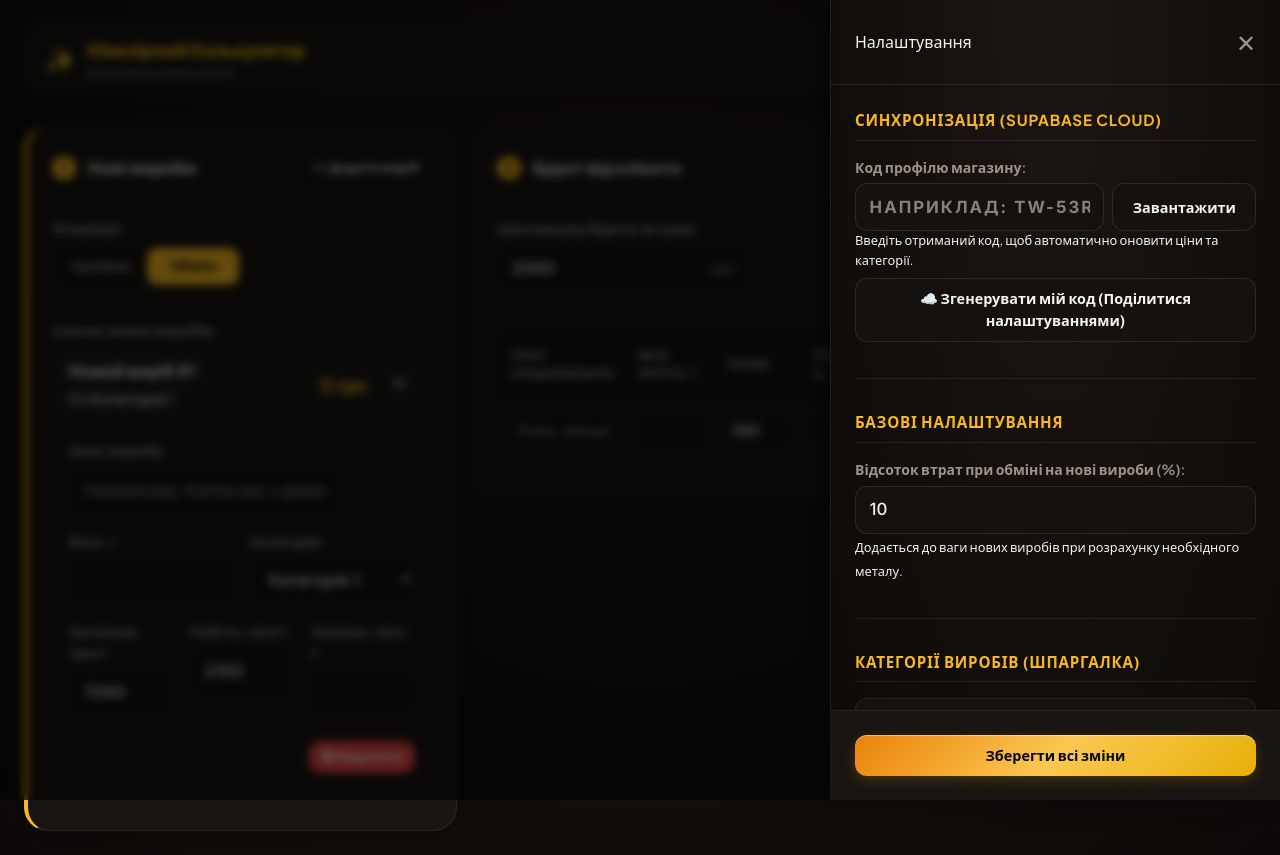
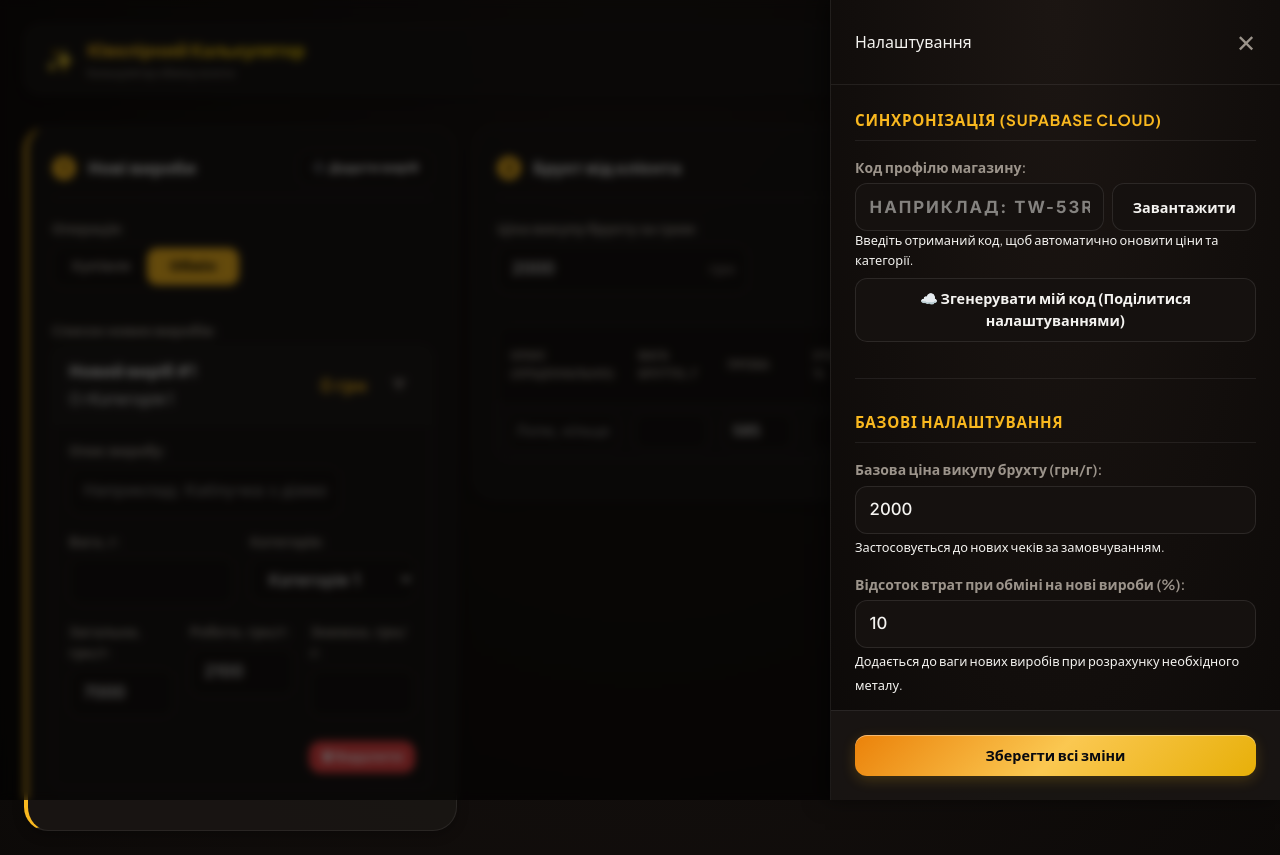
Before and after one commit to Lekmuth/Exchage_calc, a Next.js app: page / in a window 1280 px wide. Both pictures are taken after a click on the button "⚙️". Built offline with nearby package versions, Linux system fonts and the light colour scheme.

Commit message:
feat: Add buyback rate to settings drawer and cloud sync

```diff
--- a/app/page.js
+++ b/app/page.js
@@ -248,6 +248,8 @@ export default function Calculator() {
         updateSettings={updateSettings}
         categories={categories}
         setCategories={setCategories}
+        buybackRate={buybackRate}
+        setBuybackRate={setBuybackRate}
       />
     </div>
   );
--- a/components/SettingsDrawer.js
+++ b/components/SettingsDrawer.js
@@ -1,22 +1,26 @@
 import React, { useState, useEffect } from 'react';
 import { loadPresetFromCloud, savePresetToCloud } from '../utils/cloudStorage';
 
-export default function SettingsDrawer({ isOpen, onClose, globalSettings, updateSettings, categories, setCategories }) {
+export default function SettingsDrawer({ isOpen, onClose, globalSettings, updateSettings, categories, setCategories, buybackRate, setBuybackRate }) {
   const [exchangeLoss, setExchangeLoss] = useState(globalSettings.exchangeLoss);
+  const [localBuybackRate, setLocalBuybackRate] = useState(buybackRate || 2000);
   const [localCategories, setLocalCategories] = useState([...categories]);
   const [storeCode, setStoreCode] = useState('');
 
   useEffect(() => {
     if (isOpen) {
       setExchangeLoss(globalSettings.exchangeLoss);
+      setLocalBuybackRate(buybackRate);
       setLocalCategories([...categories]);
     }
-  }, [isOpen, globalSettings.exchangeLoss, categories]);
+  }, [isOpen, globalSettings.exchangeLoss, categories, buybackRate]);
 
   const handleSave = () => {
     updateSettings({
-      exchangeLoss: parseFloat(exchangeLoss) || 10
+      exchangeLoss: parseFloat(exchangeLoss) || 10,
+      buybackRate: parseFloat(localBuybackRate) || 0
     });
+    setBuybackRate(parseFloat(localBuybackRate) || 0);
     setCategories(localCategories);
     localStorage.setItem('exchangeCalcCategories', JSON.stringify(localCategories));
     onClose();
@@ -46,6 +50,7 @@ export default function SettingsDrawer({ isOpen, onClose, globalSettings, update
 
       if (data.settings && data.categories) {
         if (data.settings.exchangeLoss !== undefined) setExchangeLoss(data.settings.exchangeLoss);
+        if (data.settings.buybackRate !== undefined) setLocalBuybackRate(data.settings.buybackRate);
         setLocalCategories(data.categories);
         updateSettings({
           appTitle: data.settings.appTitle || globalSettings.appTitle,
@@ -54,6 +59,7 @@ export default function SettingsDrawer({ isOpen, onClose, globalSettings, update
       } else {
         // Legacy payload format fallback
         if (data.exchangeLoss !== undefined) setExchangeLoss(data.exchangeLoss);
+        if (data.buybackRate !== undefined) setLocalBuybackRate(data.buybackRate);
         if (data.categories && Array.isArray(data.categories)) setLocalCategories(data.categories);
         if (data.appTitle || data.appSubtitle) {
           updateSettings({
@@ -76,7 +82,8 @@ export default function SettingsDrawer({ isOpen, onClose, globalSettings, update
         categories: localCategories,
         settings: {
           ...globalSettings,
-          exchangeLoss: parseFloat(exchangeLoss) || 10
+          exchangeLoss: parseFloat(exchangeLoss) || 10,
+          buybackRate: parseFloat(localBuybackRate) || 0
         }
       };
       const code = await savePresetToCloud(payload);
@@ -136,6 +143,18 @@ export default function SettingsDrawer({ isOpen, onClose, globalSettings, update
 
           <div className="settings-section" style={{ marginBottom: '2rem' }}>
             <h3 style={{ borderBottom: '1px solid var(--border-color)', paddingBottom: '0.5rem', marginBottom: '1rem' }}>Базові налаштування</h3>
+
+            <div className="form-group" style={{ marginBottom: '1rem' }}>
+              <label>Базова ціна викупу брухту (грн/г):</label>
+              <input
+                type="number"
+                value={localBuybackRate}
+                onChange={e => setLocalBuybackRate(e.target.value)}
+                step="50" min="0"
+              />
+              <small className="help-text">Застосовується до нових чеків за замовчуванням.</small>
+            </div>
+
             <div className="form-group">
               <label>Відсоток втрат при обміні на нові вироби (%):</label>
               <input
```
